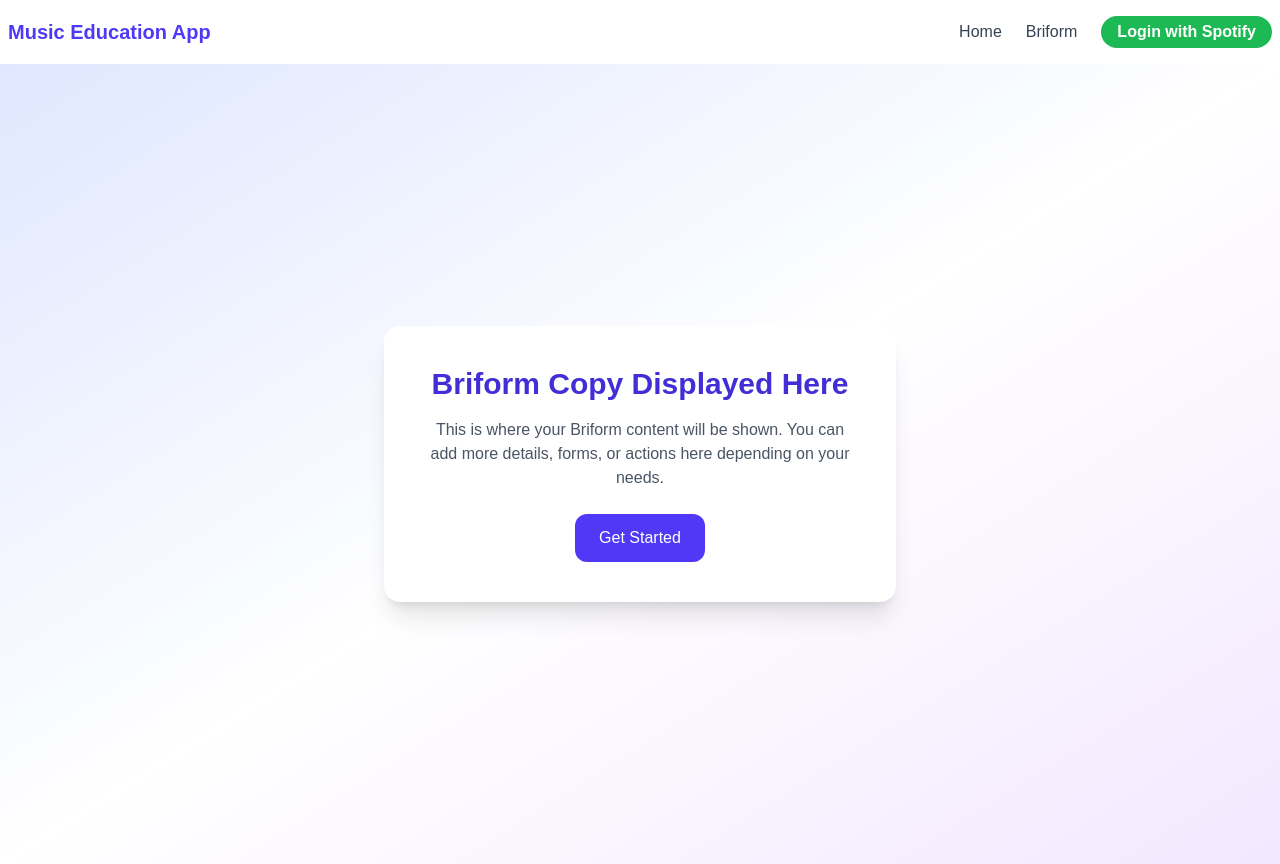
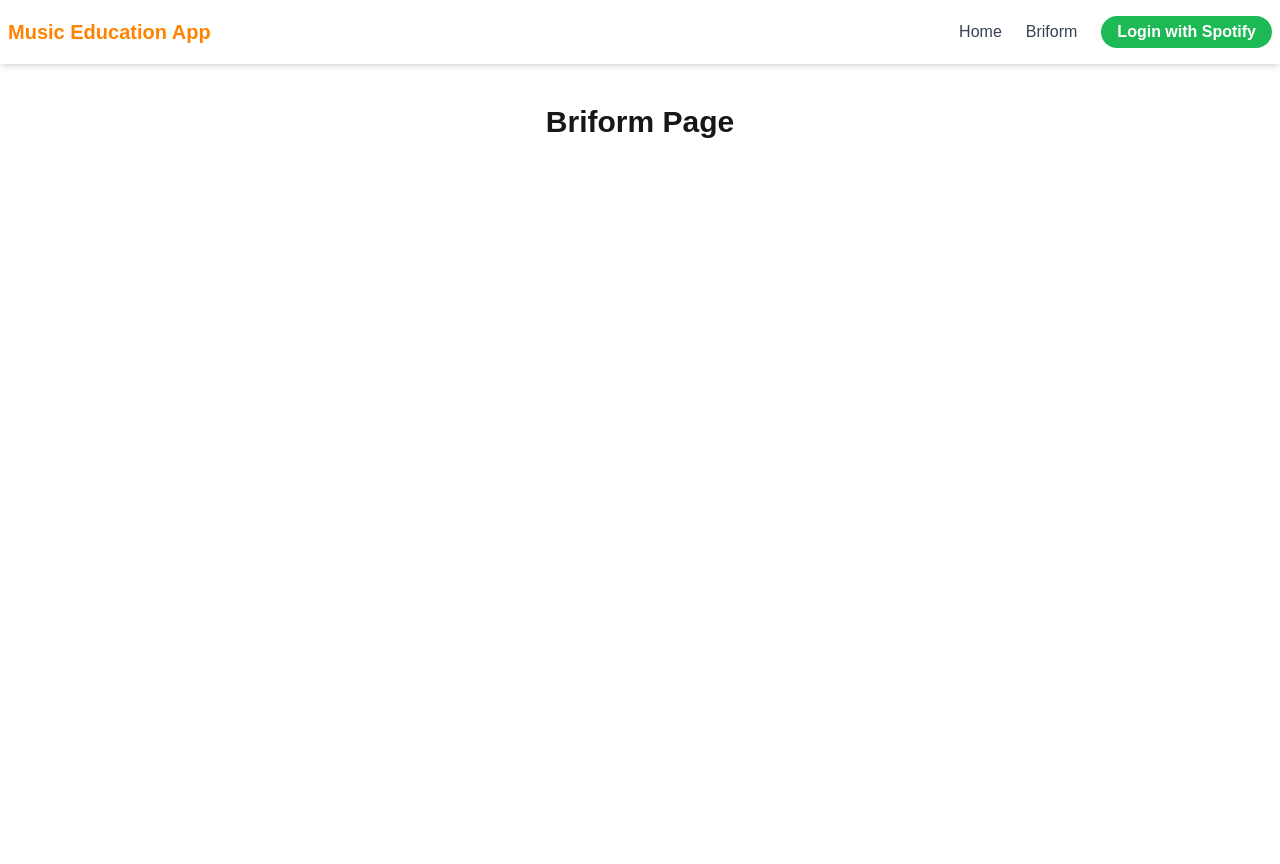
Before and after one commit to cfinley6-vols/seniordesign39, a Next.js app in the folder music-app/: page /briform in a window 1280 px wide. After the commit the page ends 800 px from the top, so only its background shows below. Built offline with nearby package versions, Linux system fonts and the light colour scheme; no server answers.

Commit message:
changed text color and prepped briform page

```diff
--- a/music-app/src/app/briform/page.tsx
+++ b/music-app/src/app/briform/page.tsx
@@ -1,18 +1,7 @@
 export default function Briform() {
   return (
-    <div className="min-h-screen bg-gradient-to-br from-indigo-100 via-white to-purple-100 flex items-center justify-center p-6">
-      <div className="bg-white rounded-2xl shadow-xl p-10 max-w-lg w-full text-center">
-        <h1 className="text-3xl font-bold text-indigo-700 mb-4">
-          Briform Copy Displayed Here
-        </h1>
-        <p className="text-gray-600 mb-6">
-          This is where your Briform content will be shown. You can add more details,
-          forms, or actions here depending on your needs.
-        </p>
-        <button className="px-6 py-3 rounded-xl bg-indigo-600 text-white font-medium hover:bg-indigo-700 transition">
-          Get Started
-        </button>
-      </div>
+    <div>
+		<h1 className="text-3xl font-bold text-center mt-10">Briform Page</h1>
     </div>
   );
 }
--- a/music-app/src/app/layout.tsx
+++ b/music-app/src/app/layout.tsx
@@ -34,7 +34,7 @@ export default function RootLayout({
 					<div className="max-w-7xl mx-auto px-2 py-4 flex items-center justify-between">
 						<Link
 							href="/"
-							className="text-xl font-bold text-indigo-600 hover:text-indigo-800 transition"
+							className="text-xl font-bold text-[#FF8200] hover:text-indigo-800 transition"
 						>
 							Music Education App
 						</Link>
```
